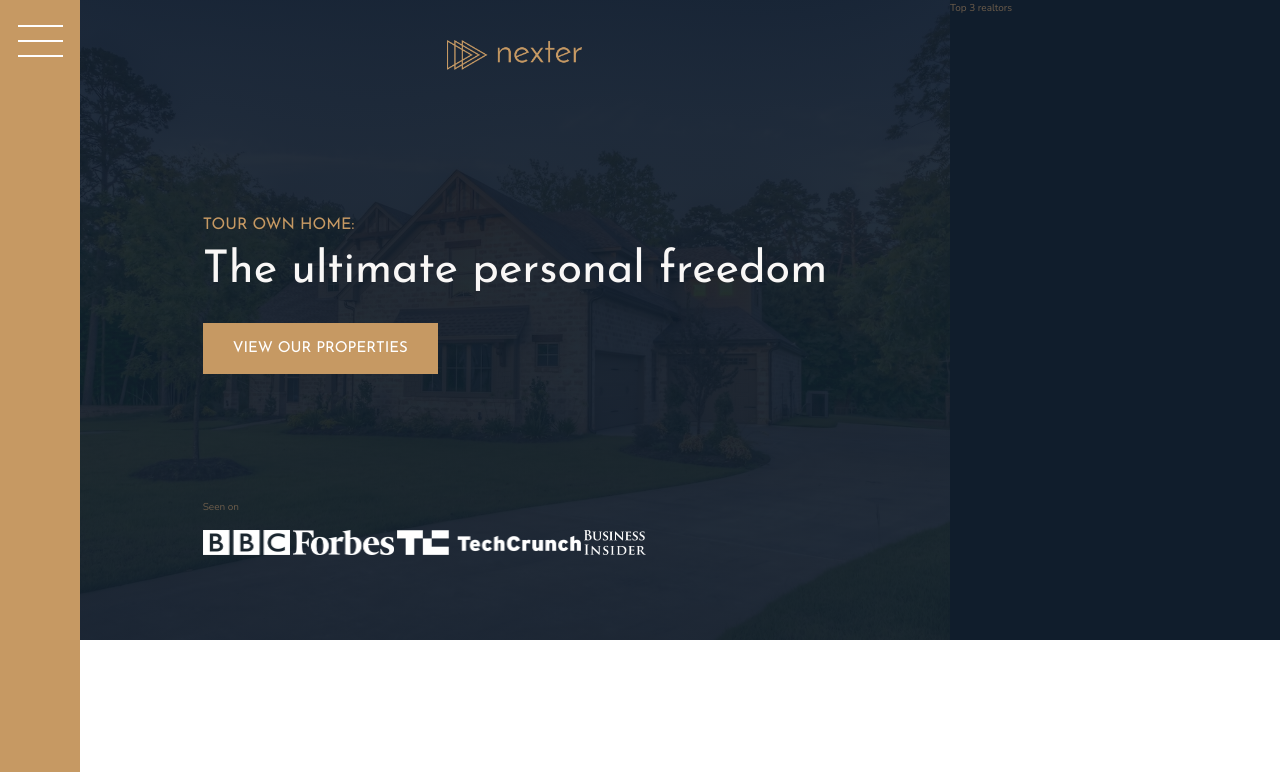
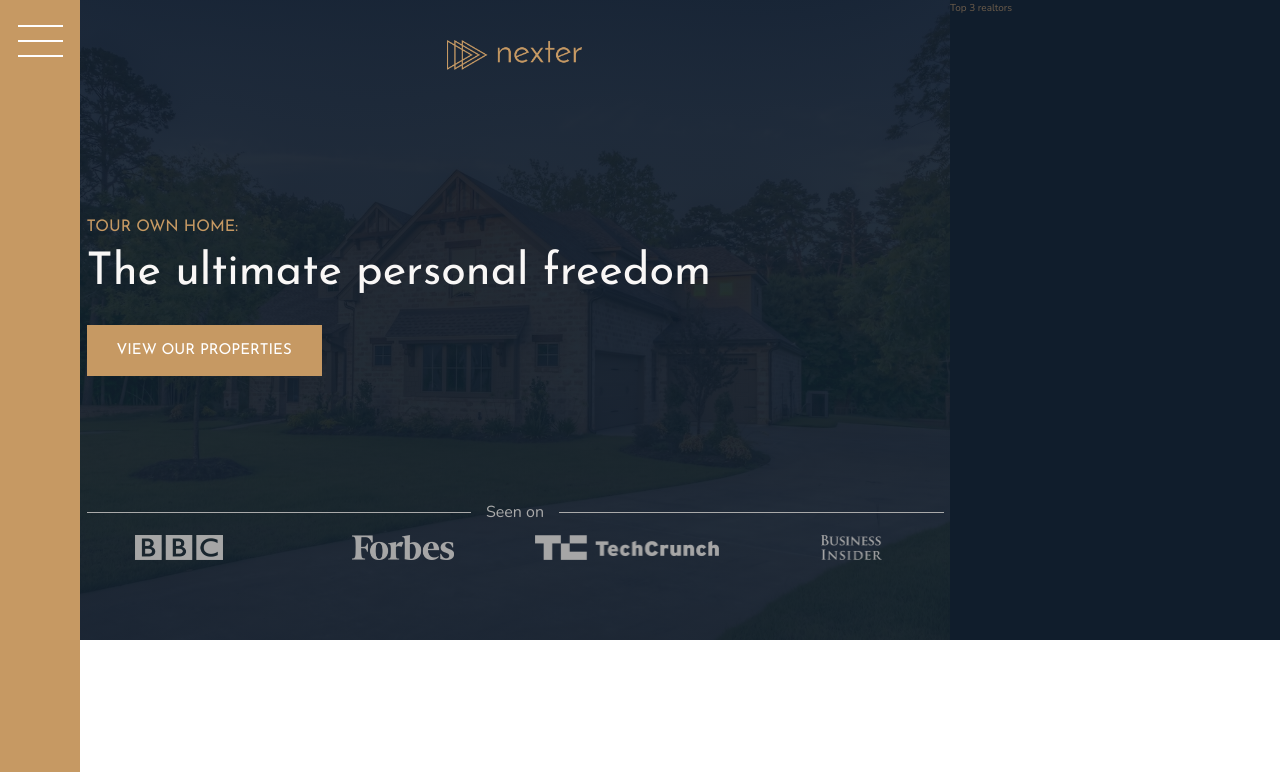
Before and after one commit to Canthar90/Nexter, a website: page index.html in a window 1280 px wide. Shown: the top 772 px of the page. Drawn offline with nearby package versions, Linux system fonts and the light colour scheme.

Commit message:
Added final styling to header section

```diff
--- a/sass/_header.scss
+++ b/sass/_header.scss
@@ -25,13 +25,34 @@
     }
 
     &__seenon-text {
+        display: grid;
+        grid-template-columns: 1fr max-content 1fr;
+        gap: 15px;
+        align-items: center;
 
+        font-size: 1.6rem;
+        color: $color-grey-light-2;
+
+        &::before,
+        &::after {
+            content: "";
+            height: 1px;
+            display: block;
+            background-color: currentColor;
+
+
+        }
     }
 
     &__seenon-logos {
+        display: grid;
+        grid-template-columns: repeat(4, 1fr);
+        justify-items: center;
+        gap: 4rem;
 
         img{
             height: 2.5rem;
+            filter: brightness(65%);
         }
     }
 }
```
Also changed, not shown: css/style.css.
